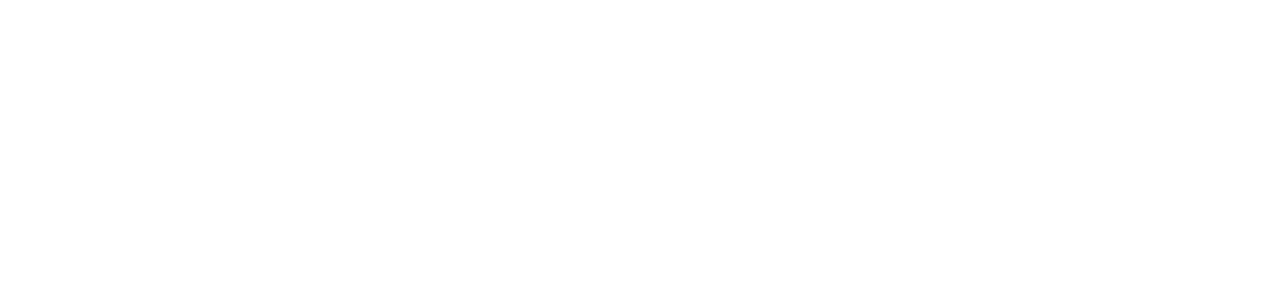
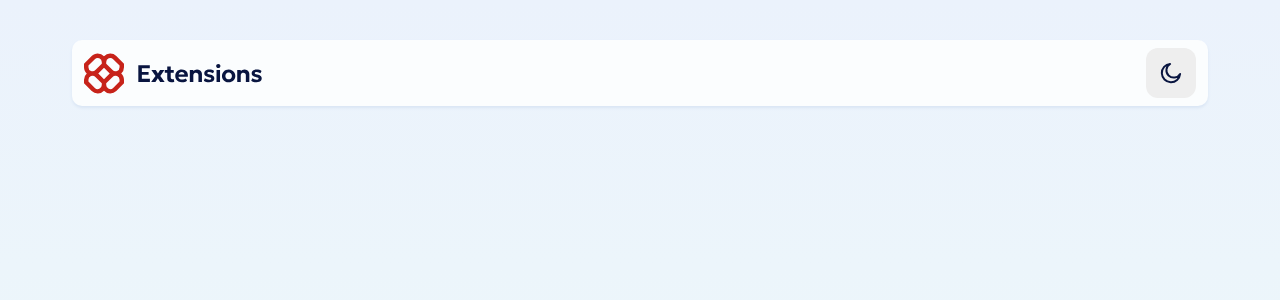
Before and after one commit to DemetreBerdzenadze7/browser-extension, a React (Vite) app: page / in a window 1280 px wide. Shown: the top 300 px of the page. Built offline with nearby package versions, Linux system fonts and the light colour scheme.

Commit message:
feat: update HTML structure, add Container and Header components, and enhance CSS styles

```diff
--- a/index.html
+++ b/index.html
@@ -2,9 +2,17 @@
 <html lang="en">
   <head>
     <meta charset="UTF-8" />
-    <link rel="icon" type="image/svg+xml" href="/favicon.svg" />
+    <link
+      rel="shortcut icon"
+      href="/images/favicon-32x32.png"
+      type="image/x-icon"
+    />
+    <link
+      href="https://fonts.googleapis.com/css?family=Noto+Sans:100,200,300,regular,500,600,700,800,900,100italic,200italic,300italic,italic,500italic,600italic,700italic,800italic,900italic"
+      rel="stylesheet"
+    />
     <meta name="viewport" content="width=device-width, initial-scale=1.0" />
-    <title>brower-extension</title>
+    <title>Browser Extension</title>
   </head>
   <body>
     <div id="root"></div>
--- a/src/App.tsx
+++ b/src/App.tsx
@@ -1,5 +1,14 @@
+import Container from "./components/container/Container";
+import Header from "./components/header/Header";
+
 function App() {
-  return <></>;
+  return (
+    <>
+      <Container className="md:py-6 md:px-8 lg:py-10">
+        <Header />
+      </Container>
+    </>
+  );
 }
 
 export default App;
--- /dev/null
+++ b/src/components/container/Container.tsx
@@ -0,0 +1,16 @@
+import type { ReactNode } from "react";
+
+type ContainerProps = {
+  children: ReactNode;
+  className?: string;
+};
+
+const Container = ({ children, className = "" }: ContainerProps) => {
+  return (
+    <div className={`mx-auto w-full max-w-300 px-4 py-5 ${className}`}>
+      {children}
+    </div>
+  );
+};
+
+export default Container;
--- /dev/null
+++ b/src/components/header/Header.tsx
@@ -0,0 +1,12 @@
+const Header = () => {
+  return (
+    <header className="bg-[#fbfdfe] shadow-[0_2px_3px_0_#d9e5f4] py-2 px-3 rounded-[10px] flex items-center justify-between ">
+      <img src="/images/logo.svg" alt="Logo" />
+      <button className="cursor-pointer bg-[#eee] rounded-[12px] w-12.5 h-12.5 flex items-center justify-center hover:bg-[#c6c6c6] focus:border-4 focus:border-red-400  ">
+        <img src="/public/images/icon-moon.svg" alt="Moon" />
+      </button>
+    </header>
+  );
+};
+
+export default Header;
--- a/src/index.css
+++ b/src/index.css
@@ -7,7 +7,7 @@
 
 @theme inline {
   --font-heading: var(--font-sans);
-    --font-sans: 'Geist Variable', sans-serif;
+  --font-sans: "Geist Variable", sans-serif;
   --color-sidebar-ring: var(--sidebar-ring);
   --color-sidebar-border: var(--sidebar-border);
   --color-sidebar-accent-foreground: var(--sidebar-accent-foreground);
@@ -128,3 +128,11 @@
     @apply font-sans;
   }
 }
+
+body {
+  font-family: "Noto Sans", sans-serif;
+  min-height: 100vh;
+  background-image:
+    linear-gradient(to bottom, #ebf2fc, #eefbf9),
+    linear-gradient(to bottom, #fff, #fff);
+}
```
Lines whose indentation alone changed are shown as unchanged.
